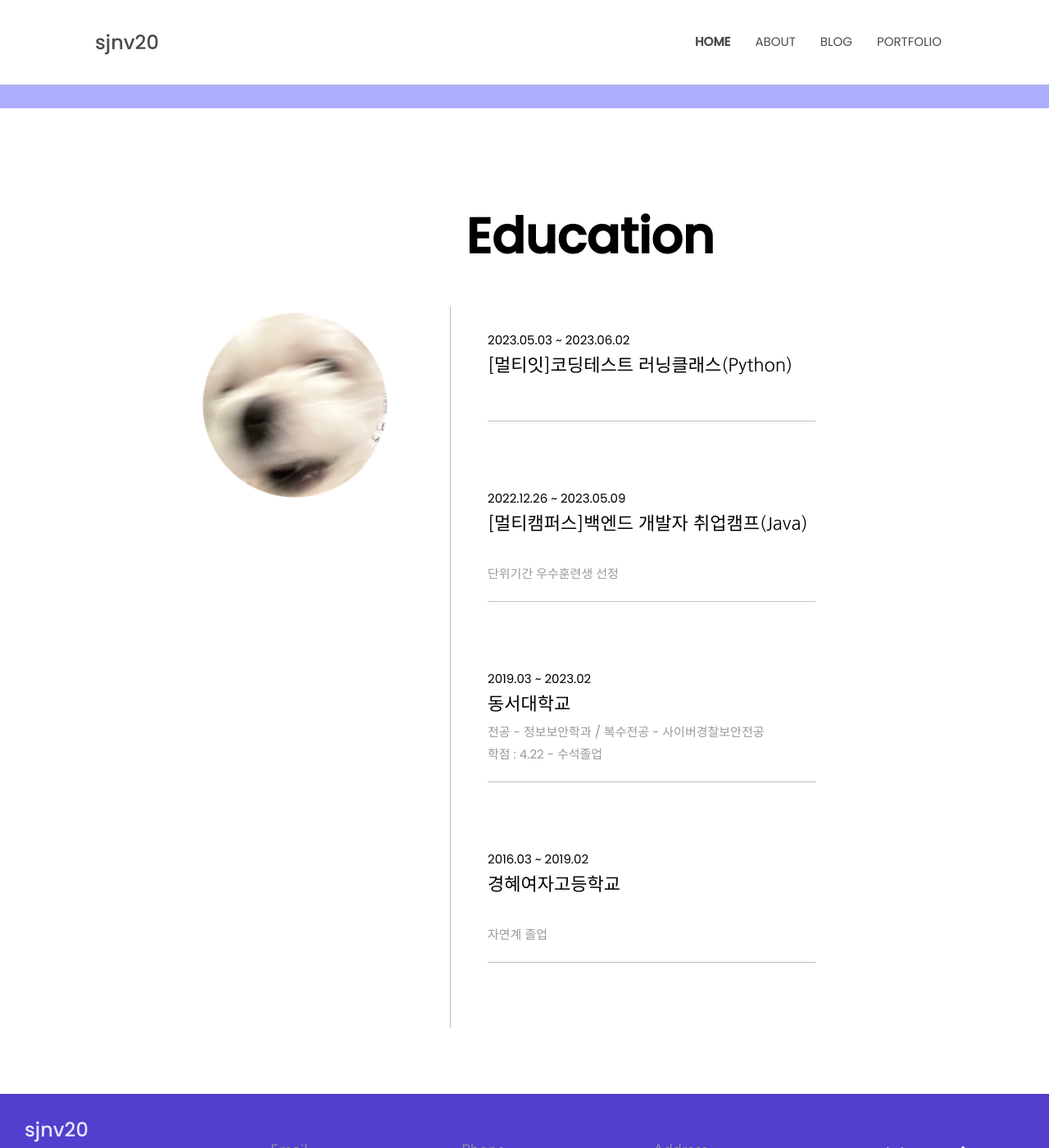
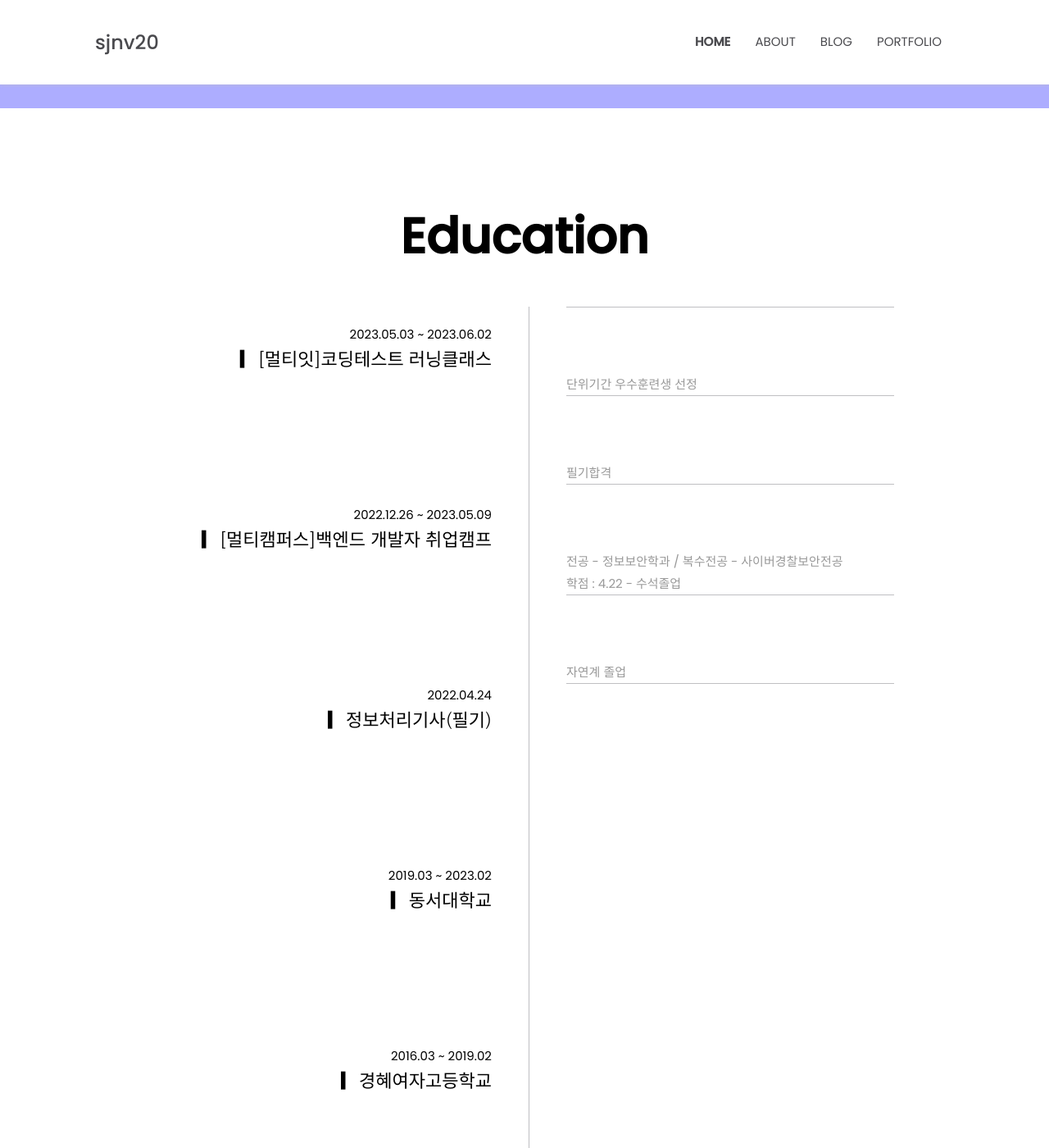
Before and after one commit to sjnv20/sjnv20.github.io, a Jekyll site: the page built from _pages/about.md, in a window 1280 px wide and 1400 px high, scrolled down 1856 px. Shown: the whole window at 82% size. Built offline with Jekyll 4.4.1, drawn with Linux system fonts in a browser that asks for light colours; some web fonts are replaced.

Commit message:
education edit

```diff
--- a/_data/settings.yml
+++ b/_data/settings.yml
@@ -130,24 +130,29 @@ experience:
 education-title: Education
 education:
   - {
-      name: "[멀티잇]코딩테스트 러닝클래스(Python)",
-      date: "<br/>2023.05.03 ~ 2023.06.02",
+      name: "▎[멀티잇]코딩테스트 러닝클래스",
+      date: "2023.05.03 ~ 2023.06.02",
       organization: ,
     }
   - {
-      name: "[멀티캠퍼스]백엔드 개발자 취업캠프(Java)",
+      name: "▎[멀티캠퍼스]백엔드 개발자 취업캠프",
       date: "2022.12.26 ~ 2023.05.09",
-      organization: "<br/>단위기간 우수훈련생 선정",
+      organization: "단위기간 우수훈련생 선정",
     }
   - {
-      name: 동서대학교,
+      name: ▎정보처리기사(필기),
+      date: "2022.04.24",
+      organization: "필기합격",
+    }
+  - {
+      name: ▎동서대학교,
       date: "2019.03 ~ 2023.02",
       organization: "전공 - 정보보안학과 / 복수전공 - 사이버경찰보안전공 <br/> 학점 : 4.22 - 수석졸업",
     }
   - {
-      name: 경혜여자고등학교 ,
+      name: ▎경혜여자고등학교 ,
       date: "2016.03 ~ 2019.02",
-      organization: "<br/>자연계 졸업",
+      organization: "자연계 졸업",
     }
 
 #-------------------------------
--- a/_includes/education-section.html
+++ b/_includes/education-section.html
@@ -3,20 +3,27 @@
 <section class="section position-relative">
   <div class="container">
     <div class="edu">
-      <div class="col-lg-12 text-center" style="margin-left: 80px;">
+      <div class="col-lg-12 text-center">
         <h2 class="edu-title">{{ site.data.settings.education-title }}</h2>
       </div>
-      <div class="row" style="display: flex;">
-        <div style="width:35%; margin-left:80px;">
-          <img src="/assets/images/edu.PNG" style="margin-left: 90px; margin-bottom:40px;">
+      <div class="edu_div">
+        <div style="width:50%; border-right:1px solid #bfbfc2; flex-basis: 400px;">
+          {% for education in site.data.settings.education %}
+          <div class="col-lg-6 col-md-6 mb-80" style="margin-right:30px;">
+            <div style="width:400px;">
+              <div style="text-align:right; height:140px; margin-top:20px;">
+                <p class="text-dark mb-1">{{ education.date }}</p>
+                <h4>{{ education.name }}</h4>
               </div>
-        <div style="width:65%; border-left:1px solid #bfbfc2; flex-basis: 400px">
+            </div>
+          </div>
+          {% endfor %}
+        </div>
+        <div style="width:50%;">
           {% for education in site.data.settings.education %}
           <div class="col-lg-6 col-md-6 mb-80" style="margin-left: 30px;">
             <div style="width:400px;">
-            <div style="border-bottom:1px solid #bfbfc2; height:140px">
-              <p class="text-dark mb-1">{{ education.date }}</p>
-              <h4>{{ education.name }}</h4>
+              <div style="border-bottom:1px solid #bfbfc2;">
                 <p class="mb-0 text-light">{{ education.organization }}</p>
               </div>
             </div>
--- a/assets/scss/_common.scss
+++ b/assets/scss/_common.scss
@@ -350,3 +350,12 @@ textarea.form-control{
   }
 }
 /* /card */
+
+.edu_div{
+padding-right: 15px;
+padding-left: 100px;
+margin-right: auto;
+margin-left: auto;
+width: 100%;
+display: flex;
+}
```
Lines whose indentation alone changed are shown as unchanged.
